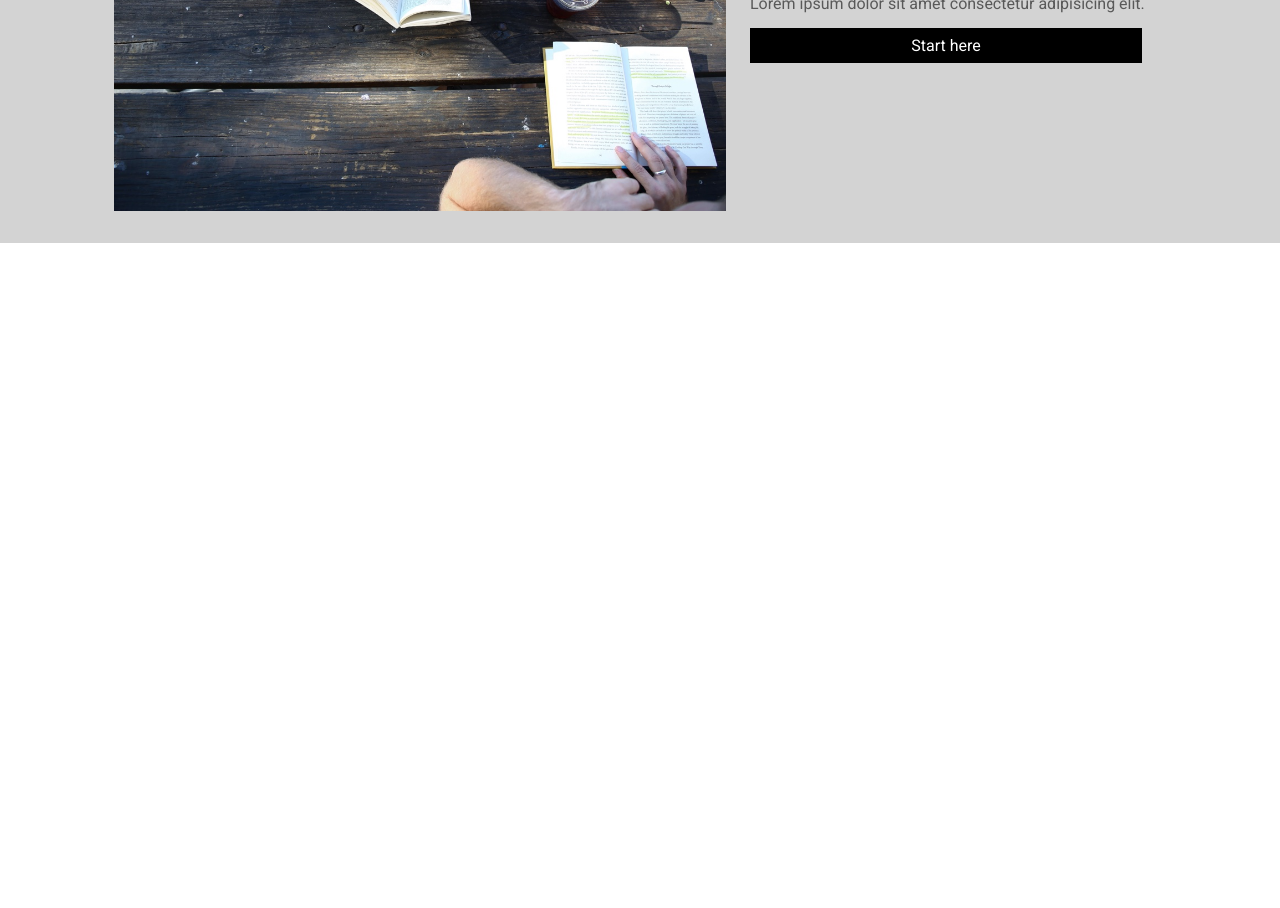
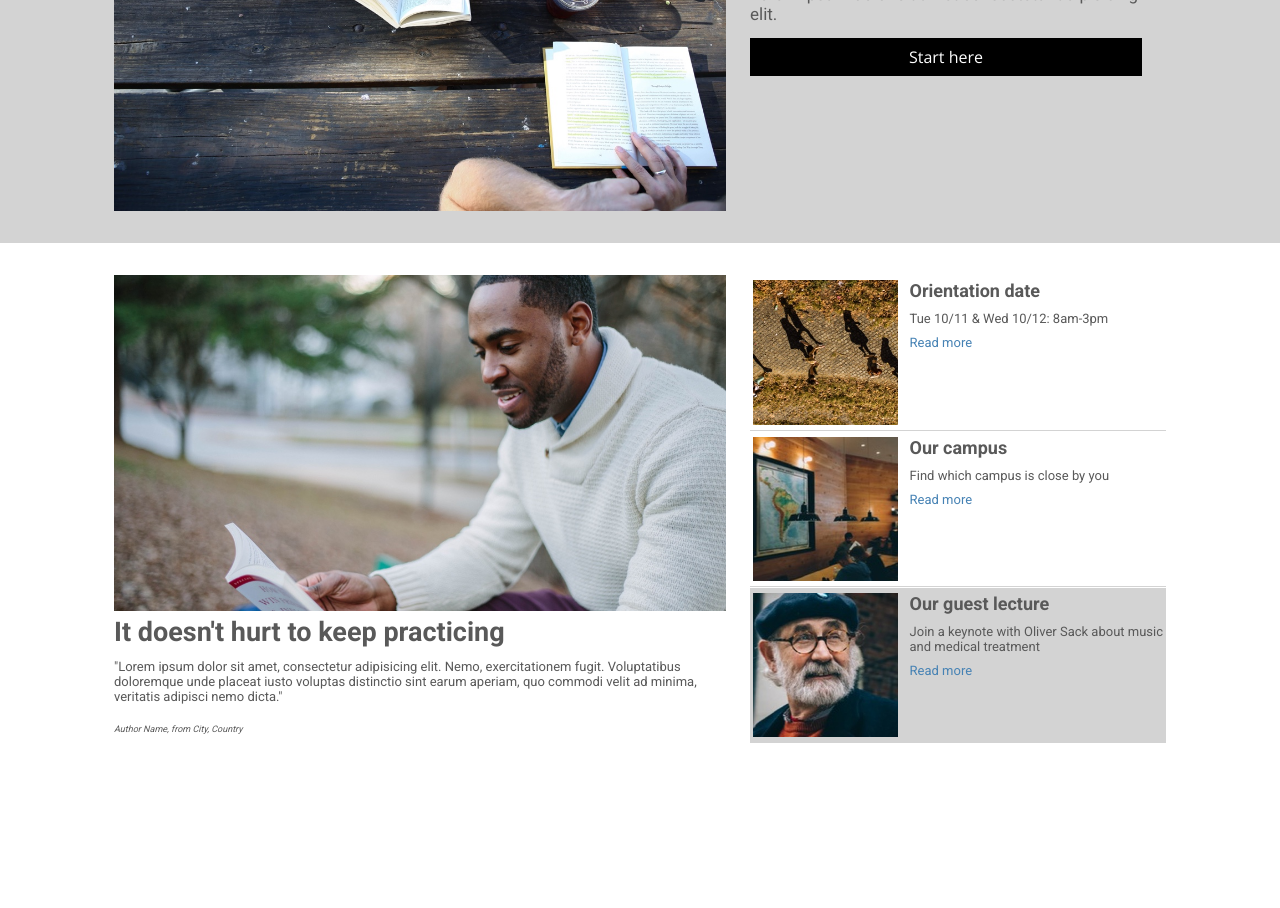
Before and after one commit to mcbarb/colmar_academy, a plain HTML site: page index.html in a window 1280 px wide. Shown: the part 337-1245 px from the top of the page. Before the commit the page ends 800 px from the top, so only its background shows below. Drawn offline with nearby package versions, Linux system fonts and the light colour scheme.

Commit message:
reasonably good intro, only working for desktop

```diff
--- a/index.html
+++ b/index.html
@@ -48,14 +48,77 @@
         </div>
         <div id="intro" class="main-row">
             <div class="main-container">
-                <div class="row"></div>
+                <div class="row">
+                    <div class="col left">
+                        <img src="resources/images/information-main.jpg" alt="">
+                        <h2>It doesn't hurt to keep practicing</h2>
+                        <p>"Lorem ipsum dolor sit amet, consectetur adipisicing elit. Nemo, exercitationem fugit. Voluptatibus doloremque unde placeat iusto voluptas distinctio sint earum aperiam, quo commodi velit ad minima, veritatis adipisci nemo dicta."</p>
+                        <p class="author">Author Name, from City, Country</p>
+                    </div>
+                    <div class="col right">
+                        <ul>
+                            <li>
+                                <a href="#OrientationDay">
+                                    <div class="left">
+                                        <img src="resources/images/information-orientation.jpg" alt="">
+                                    </div>
+                                    <div class="right">
+                                        <h4>Orientation date</h4>
+                                        <p>Tue 10/11 & Wed 10/12: 8am-3pm</p>
+                                        <p class="fake-link">Read more</p>
+                                    </div>
+                                </a>
+                            </li>
+                            <li>
+                                <a href="#OurCampus">
+                                    <div class="left">
+                                        <img src="resources/images/information-campus.jpg" alt="">
+                                    </div>
+                                    <div class="right">
+                                        <h4>Our campus</h4>
+                                        <p>Find which campus is close by you</p>
+                                        <p class="fake-link">Read more</p>
+                                    </div>
+                                </a>
+                            </li>
+                            <li class="gray">
+                                <a href="#OurGuestLecture">
+                                    <div class="left">
+                                        <img src="resources/images/information-guest-lecture.jpg" alt="">
+                                    </div>
+                                    <div class="right">
+                                        <h4>Our guest lecture</h4>
+                                        <p>Join a keynote with Oliver Sack about music and medical treatment</p>
+                                        <p class="fake-link">Read more</p>
+                                    </div>
+                                </a>
+                            </li>
+                        </ul>
+                    </div>
+
+                </div>
             </div>
         </div>
-        <div id="start-learning">
+        <div id="start-learning" class="main-row">
+            <div class="main-container">
+                <div class="row">
+                    <div class="col">
 
+                    </div>
+                </div>
+            </div>
         </div>
-        <div id="thesis-exhibit">
+        <div id="thesis-exhibit" class="main-row">
+            <div class="main-container">
+                <div class="row">
+                    <div class="col left">
 
+                    </div>
+                    <div class="col right">
+
+                    </div>
+                </div>
+            </div>
         </div>
     </main>
     <footer>
--- a/resources/css/style.css
+++ b/resources/css/style.css
@@ -115,22 +115,62 @@ main .main-row .main-container {
     padding-right: 24px;
 }
 
+.col img {
+    width: 100%;
+}
+
 .col.right {
     padding-left: 0px;
     padding-right: 24px;
     flex-basis: 40%;
 }
 
-/* MAIN STRUCT.mobile */
-@media only screen and (max-width: 590px) {
-    .col.left {
-        display: none;
-    }
+h1, h2, h3, h4, p {
+    font-family: 'Roboto', sans-serif;
+    color: #595959;
+}
 
-    .col.right {
-        flex-basis: 100%;
-        padding-left: 24px;
-    }
+h1 {
+    font-size: 32px;
+    font-weight: 700;
+    margin: 0 0 13px;
+    padding: 0;
+}
+
+h2 {
+    font-size: 27px;
+    font-weight: 700;
+    margin: 0 0 11px;
+    padding: 0;
+}
+
+h3 {
+    font-size: 21px;
+    font-weight: 700;
+    margin: 0 0 10px;
+    padding: 0;
+}
+
+h4 {
+    font-size: 18px;
+    font-weight: 700;
+    margin: 0 0 10px;
+    padding: 0;
+}
+
+p {
+    font-size: 13px;
+    font-weight: 400;
+    margin: 0 0 9px;
+    padding: 0;
+}
+
+.fake-link {
+    color: steelblue;
+}
+
+.gray {
+    background-color: lightgray;
 }
 
 /* BANNER */
@@ -138,35 +178,15 @@ main .main-row .main-container {
     background-color: lightgray;
 }
 
-#banner .col.left img {
-    height: 100%;
-    width: 100%;
-}
-
 #banner .col.right {
     display: flex;
     flex-direction: column;
     justify-content: center;
-    font-family: 'Roboto', sans-serif;
-    font-weight: 400;
-    color: #595959;
     text-align: left;
-}
-
-#banner .col.right h1 {
-    font-weight: 700;
-    margin: 0 0 10px;
-    padding: 0;
-}
-
-#banner .col.right p {
-    margin: 0 0 10px;
-    padding: 0;
 }
 
 #banner .col.right a {
     text-align: center;
-    /* margin: 0 0 10px; */
     margin: 5px 24px 0 0;
     padding: 8px;
     color: white;
@@ -176,3 +196,69 @@ main .main-row .main-container {
 #banner .col.right a:hover {
     background-color: darkslateblue;
 }
+
+#banner .col.right p {
+    font-size: 17px;
+}
+
+/* INTRO */
+
+#intro {
+    background-color: white;
+}
+
+#intro .col.left {
+    display: block;
+    text-align: left;
+}
+
+#intro .author {
+    font-size: 9px;
+    font-style: italic;
+    margin-top: 20px;
+}
+
+#intro .col.right ul {
+    display: flex;
+    flex-direction: column;
+    justify-content: space-between;
+    text-align: left;
+    padding: 0;
+    margin: 0;
+    list-style: none;
+}
+
+#intro .col.right li {
+    padding: 5px 0 0 3px;
+    border-bottom: solid 0.5px lightgray;
+}
+
+#intro .col.right li a {
+    display: flex;
+}
+
+#intro .col.right li a div.left {
+    flex-basis: 35%;
+
+}
+
+#intro .col.right li a div.right {
+    flex-basis: 65%;
+    padding: 0 0 0 12px;
+}
+
+
+
+/* MEDIA QUERIES */
+@media only screen and (max-width: 590px) {
+    #banner .col.left,
+    #intro .col.left,
+    #thesis-exhibit .col.right {
+        display: none;
+    }
+
+    .col.right {
+        flex-basis: 100%;
+        padding-left: 24px;
+    }
+}
```
